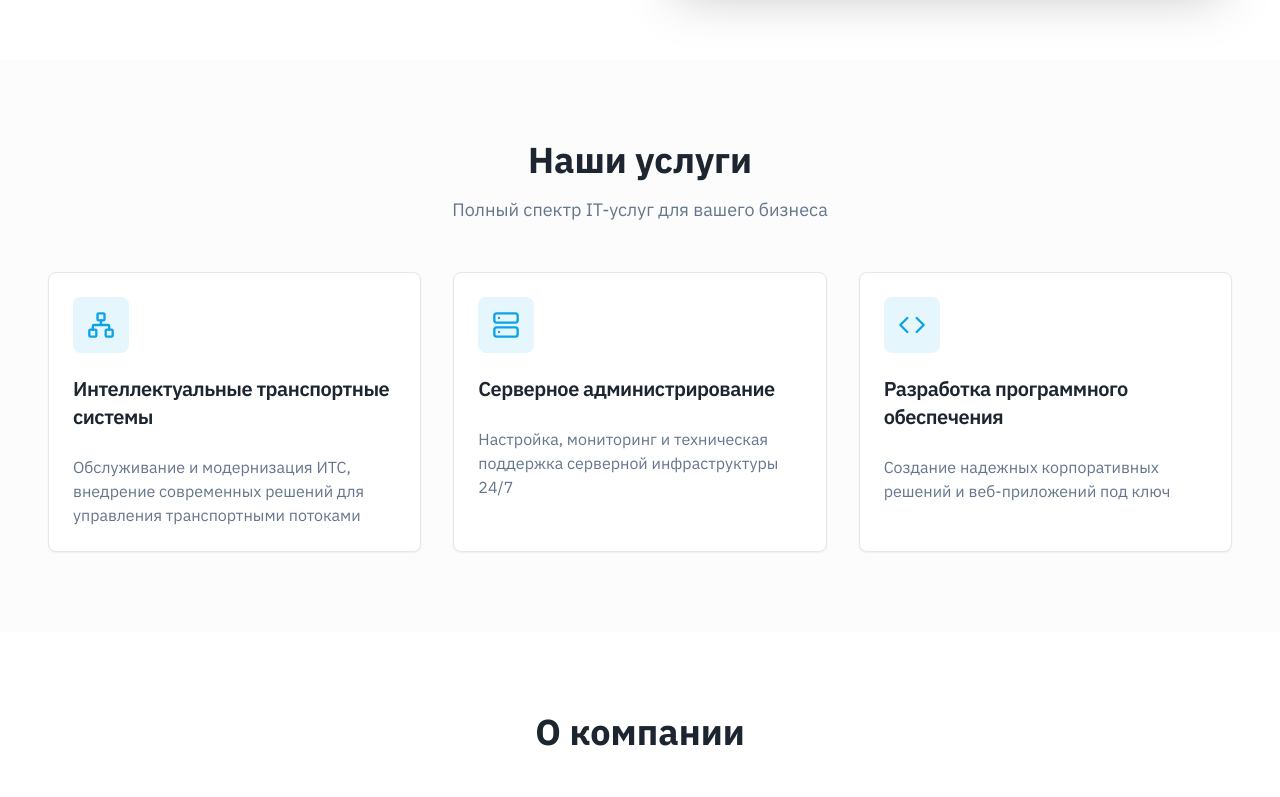
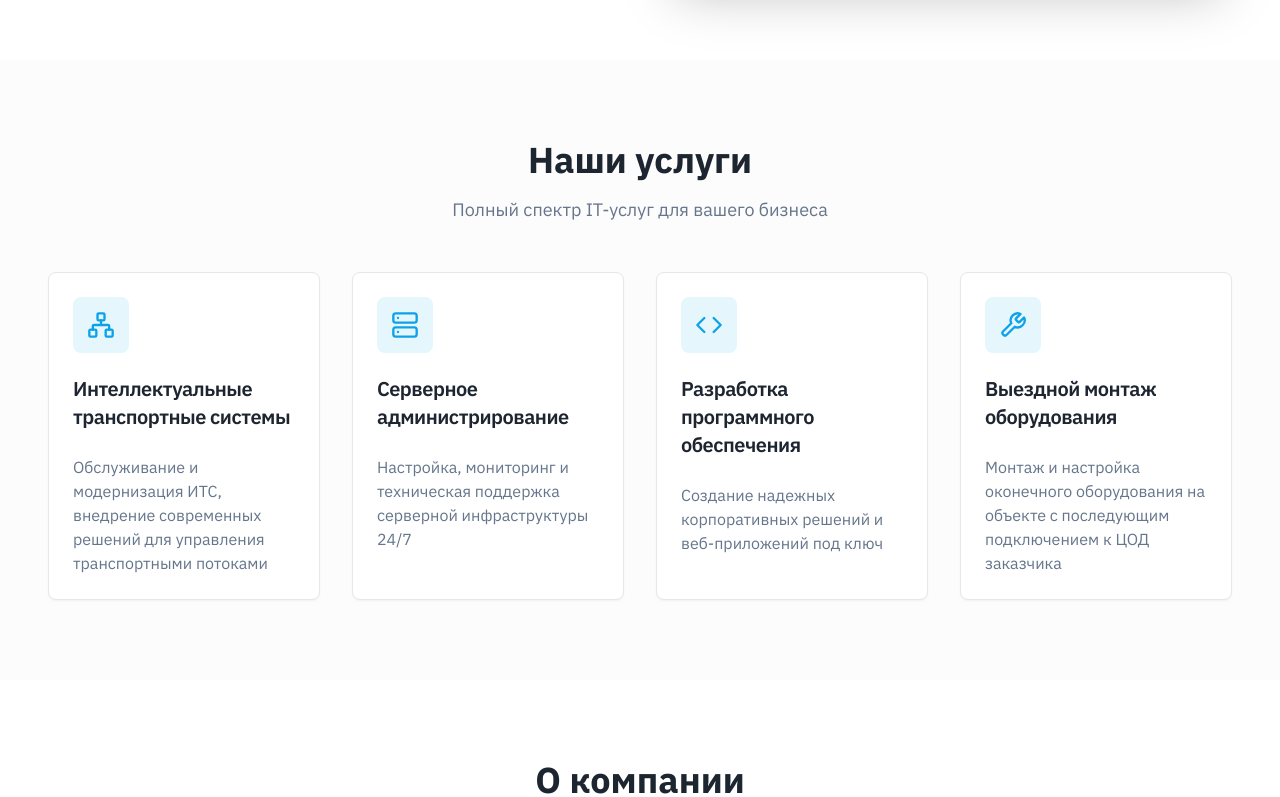
Before and after one commit to pr-poehali-dev/smart-transport-system, a React (Vite) app: page / in a window 1280 px wide. Shown: the part 574-1371 px from the top of the page. Built offline with nearby package versions, Linux system fonts and the light colour scheme.

Commit message:
feat: добавление услуги выездного монтажа

```diff
--- a/src/pages/Index.tsx
+++ b/src/pages/Index.tsx
@@ -23,6 +23,11 @@ const Index = () => {
       icon: 'Code',
       title: 'Разработка программного обеспечения',
       description: 'Создание надежных корпоративных решений и веб-приложений под ключ'
+    },
+    {
+      icon: 'Wrench',
+      title: 'Выездной монтаж оборудования',
+      description: 'Монтаж и настройка оконечного оборудования на объекте с последующим подключением к ЦОД заказчика'
     }
   ];
 
@@ -130,7 +135,7 @@ E-mail: alexeychal@gmail.com
         <div className="container mx-auto">
           <h2 className="text-4xl font-bold text-center mb-4">Наши услуги</h2>
           <p className="text-center text-muted-foreground mb-12 text-lg">Полный спектр IT-услуг для вашего бизнеса</p>
-          <div className="grid md:grid-cols-3 gap-8">
+          <div className="grid md:grid-cols-2 lg:grid-cols-4 gap-8">
             {services.map((service, index) => (
               <Card key={index} className="hover:shadow-lg transition-shadow animate-fade-in" style={{ animationDelay: `${index * 0.1}s` }}>
                 <CardHeader>
```
